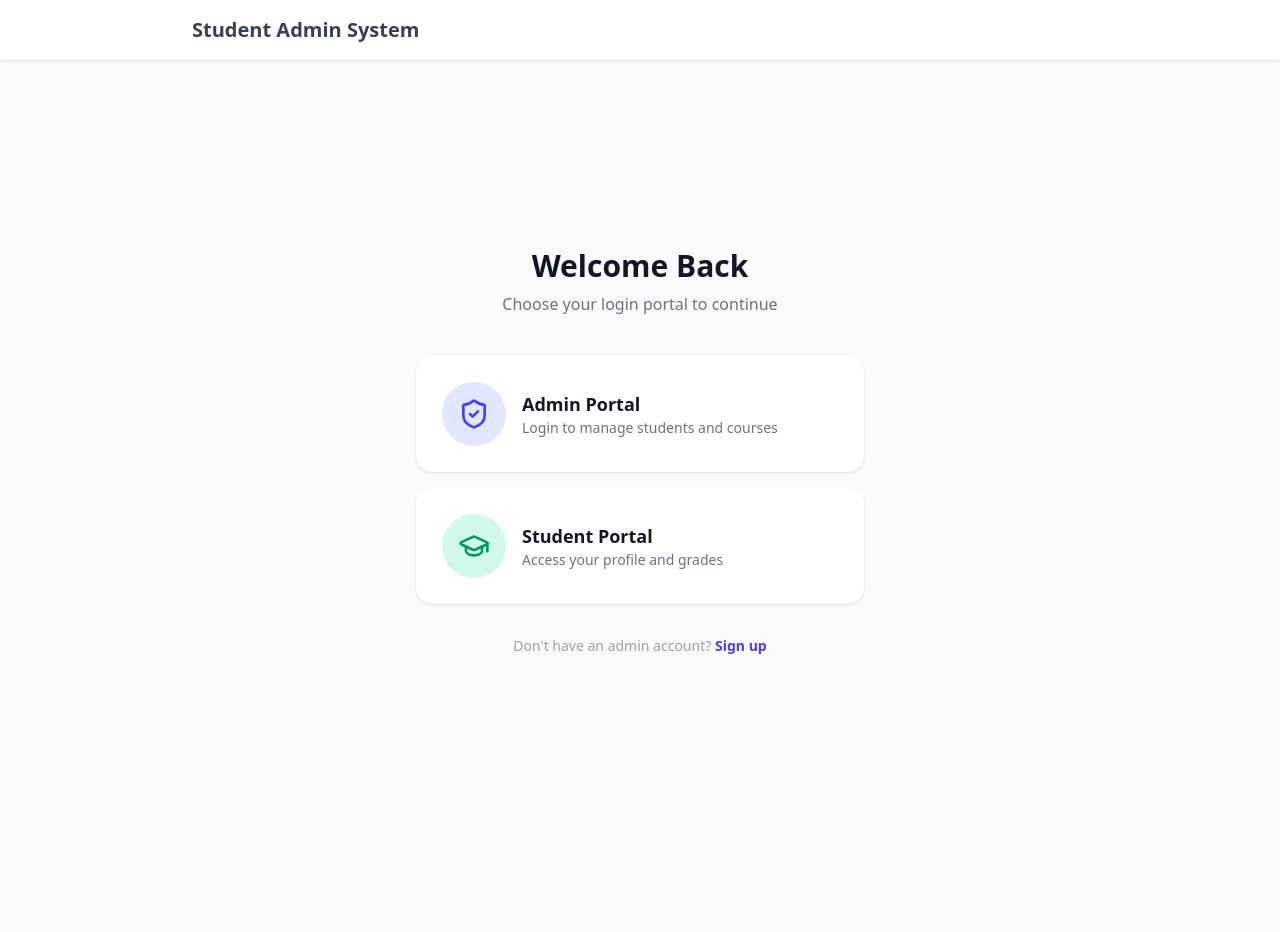
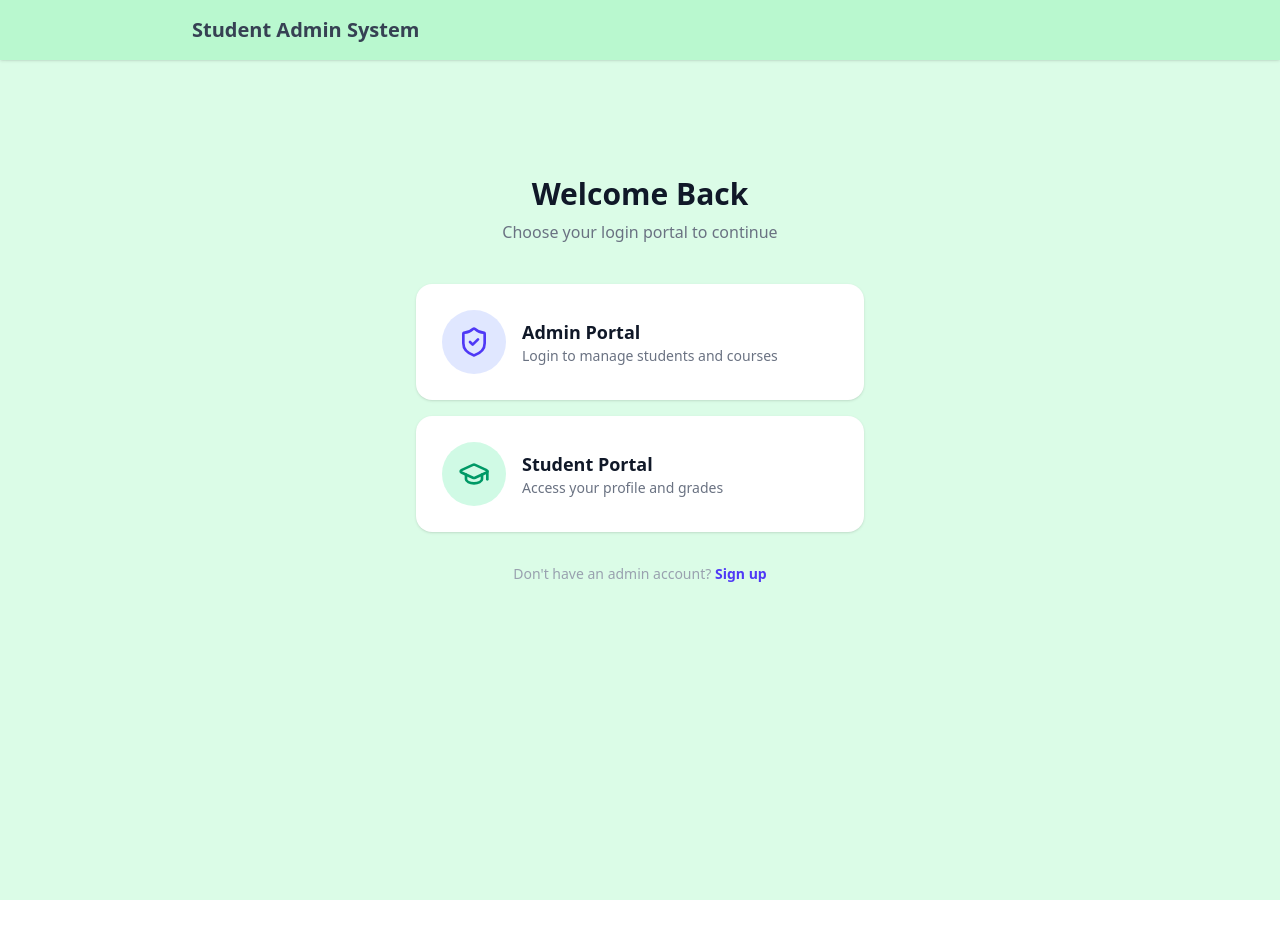
Before and after one commit to AniketR10/student-admin-dashboard, a React app in the folder frontend/: page /login in a window 1280 px wide. After the commit the page ends 900 px from the top, so only its background shows below. Built offline with nearby package versions, Linux system fonts and the light colour scheme; the HTML template or start-up script is replaced by a standard one.

Commit message:
minimal ui changes

```diff
--- a/frontend/src/App.tsx
+++ b/frontend/src/App.tsx
@@ -37,7 +37,7 @@ const Navbar = () => {
   const info = getPortalInfo();
 
   return (
-    <nav className="bg-white shadow-sm p-4 mb-8 sticky top-0 z-10">
+    <nav className="bg-green-200 shadow-sm p-4 sticky top-0 z-10">
       <div className="max-w-4xl mx-auto flex justify-between items-center">
         <div className={`flex items-center gap-2 text-xl font-bold ${info.color}`}>
           {info.icon}
@@ -61,7 +61,7 @@ const Navbar = () => {
 function App() {
   return (
     <Router>
-      <div className="min-h-screen bg-gray-50 text-gray-900 font-sans pb-10">
+      <div className="min-h-screen bg-green-100 text-gray-900 font-sans pb-10">
         <Toaster position="top-right" />
 
         <Navbar />
--- a/frontend/src/pages/AddStudent.tsx
+++ b/frontend/src/pages/AddStudent.tsx
@@ -36,7 +36,7 @@ const AddStudent = () => {
   };
 
   return (
-    <div className="max-w-md mx-auto">
+    <div className="max-w-md mx-auto mt-8">
       <Link to="/" className="text-gray-500 flex items-center gap-2 mb-4 hover:text-gray-800">
         <ArrowLeft size={18} /> Back to Dashboard
       </Link>
--- a/frontend/src/pages/Dashboard.tsx
+++ b/frontend/src/pages/Dashboard.tsx
@@ -38,8 +38,8 @@ const Dashboard = () => {
   };
 
   return (
-    <div>
-      <div className="flex justify-between items-center mb-6">
+    <div >
+      <div className="flex justify-between items-center mb-6 mt-8">
         <h2 className="text-2xl font-bold">Student List</h2>
         <Link to="/add" className="bg-indigo-600 text-white px-4 py-2 rounded-lg flex items-center gap-2 hover:bg-indigo-700">
           <UserPlus size={18} /> Add Student
@@ -81,7 +81,7 @@ const Dashboard = () => {
                   <td className="p-4 text-right">
                     <button
                       onClick={() => handleDelete(student.ID)}
-                      className="text-red-500 hover:text-red-700 p-2"
+                      className="text-red-500 hover:text-red-700 hover:cursor-pointer p-2"
                     >
                       <Trash2 size={18} />
                     </button>
--- a/frontend/src/pages/Login.tsx
+++ b/frontend/src/pages/Login.tsx
@@ -56,8 +56,8 @@ const Login = () => {
 
   if (loginType === 'selection') {
     return (
-      <div className="min-h-screen flex items-center justify-center bg-gray-50 p-4">
-        <div className="max-w-md w-full -mt-20">
+      <div className="min-h-screen flex items-center justify-center bg-green-100 p-4">
+        <div className="max-w-md w-full -mt-40">
           <div className="text-center mb-10">
             <h1 className="text-3xl font-bold text-gray-900 mb-2">Welcome Back</h1>
             <p className="text-gray-500">Choose your login portal to continue</p>
@@ -102,8 +102,8 @@ const Login = () => {
   const isAdmin = loginType === 'admin';
 
   return (
-    <div className="min-h-screen flex items-center justify-center bg-gray-100 p-4">
-      <div className="bg-white p-8 rounded-2xl shadow-lg w-full max-w-sm relative">
+    <div className="min-h-screen flex items-center justify-center bg-green-100 p-4 -mt-20">
+      <div className="bg-cyan-100 p-8 rounded-2xl shadow-lg w-full max-w-sm relative">
 
         <button
           onClick={() => setLoginType('selection')}
--- a/frontend/src/pages/Signup.tsx
+++ b/frontend/src/pages/Signup.tsx
@@ -21,8 +21,8 @@ const Signup = () => {
   };
 
   return (
-    <div className="min-h-screen flex items-center justify-center bg-gray-100">
-      <div className="bg-white p-8 rounded-xl shadow-md w-96">
+    <div className="min-h-screen flex items-center justify-center bg-green-100 -mt-20">
+      <div className="bg-amber-50 p-8 rounded-xl shadow-md w-96">
         <h2 className="text-2xl font-bold mb-6 text-center text-indigo-600">Create Account</h2>
         <form onSubmit={handleSignup} className="space-y-4">
           <input
```
